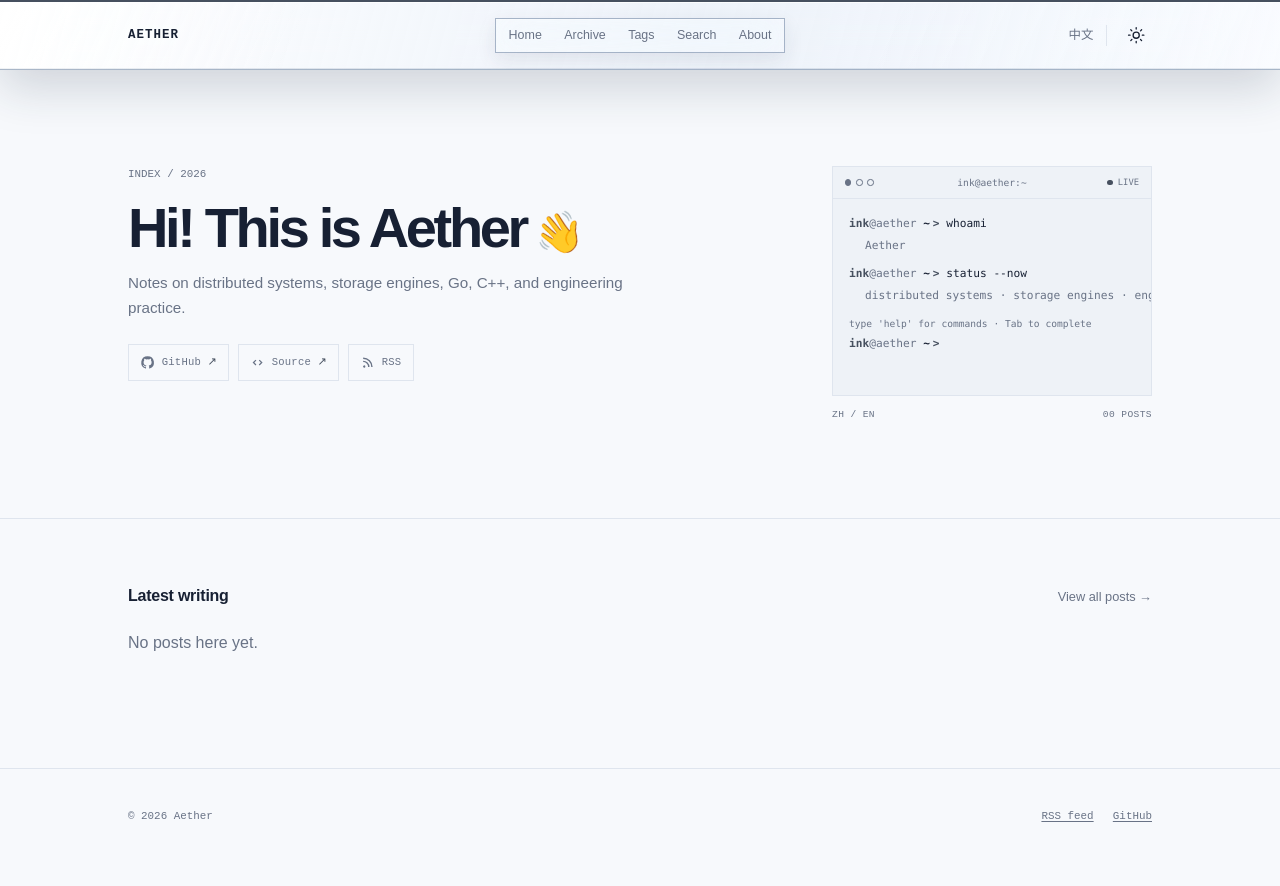
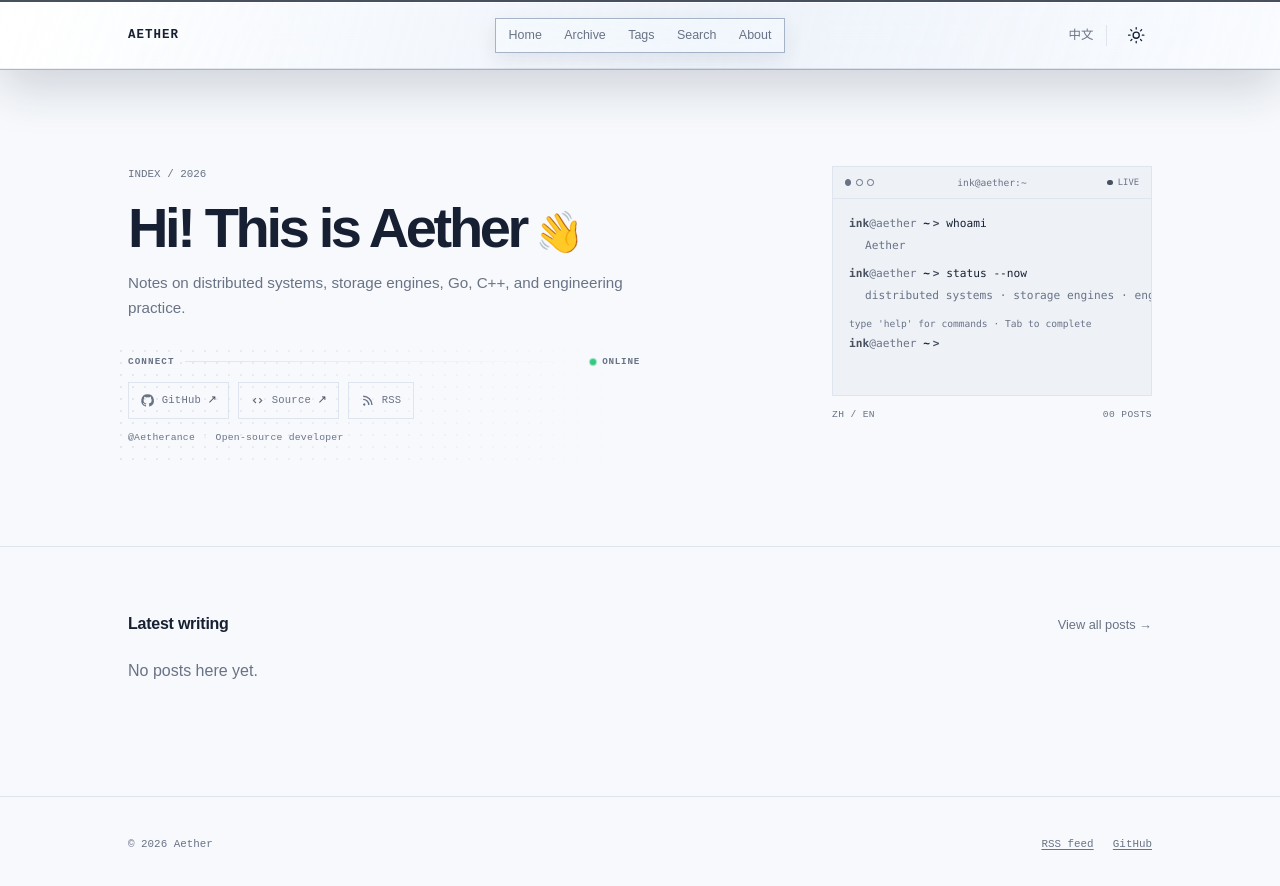
Before and after one commit to Aetherance/Aetherance.github.io, an Astro site: page /en in a window 1280 px wide. Before the commit the page ends 864 px from the top, so only its background shows below. Built offline with nearby package versions, Linux system fonts and the light colour scheme; Astro itself is replaced by a stand-in of ours.

Commit message:
style: decorate homepage connect panel

```diff
--- a/src/components/HomePage.astro
+++ b/src/components/HomePage.astro
@@ -31,6 +31,12 @@ const title = page > 1 ? (lang === 'zh' ? `文章 · 第 ${page} 页` : `Writing
         <p class="label">Index / {new Date().getFullYear()}</p>
         <h1>Hi! This is Aether<span aria-hidden="true">👋</span></h1>
         <p class="intro">{siteConfig.intro[lang]}</p>
+        <div class="connect-panel">
+          <div class="connect-heading" aria-hidden="true">
+            <span>Connect</span>
+            <i></i>
+            <span class="status"><b></b> Online</span>
+          </div>
           <nav class="profile-links" aria-label={lang === 'zh' ? '个人链接' : 'Profile links'}>
             <a href={siteConfig.social.github} rel="me noopener" target="_blank">
               <svg viewBox="0 0 24 24" aria-hidden="true"><path d="M12 2a10 10 0 0 0-3.16 19.49c.5.09.68-.22.68-.48v-1.87c-2.78.6-3.37-1.18-3.37-1.18-.45-1.16-1.11-1.47-1.11-1.47-.91-.62.07-.61.07-.61 1 .07 1.53 1.03 1.53 1.03.9 1.53 2.35 1.09 2.92.83.09-.65.35-1.09.64-1.34-2.22-.25-4.55-1.11-4.55-4.94 0-1.09.39-1.98 1.03-2.68-.1-.25-.45-1.27.1-2.64 0 0 .84-.27 2.75 1.02A9.6 9.6 0 0 1 12 6.82a9.6 9.6 0 0 1 2.5.34c1.91-1.3 2.75-1.02 2.75-1.02.55 1.37.2 2.39.1 2.64.64.7 1.03 1.59 1.03 2.68 0 3.84-2.34 4.68-4.57 4.93.36.31.68.92.68 1.86v2.76c0 .27.18.58.69.48A10 10 0 0 0 12 2Z"/></svg>
@@ -47,6 +53,8 @@ const title = page > 1 ? (lang === 'zh' ? `文章 · 第 ${page} 页` : `Writing
               RSS
             </a>
           </nav>
+          <p class="profile-note">@{siteConfig.handle}<span aria-hidden="true">·</span>{lang === 'zh' ? '开源开发者' : 'Open-source developer'}</p>
+        </div>
       </div>
       <div class="side">
         <MiniTerminal {lang} posts={posts.map((post) => ({ slug: postSlug(post), title: post.data.title, url: postPath(post) }))} />
@@ -76,11 +84,19 @@ const title = page > 1 ? (lang === 'zh' ? `文章 · 第 ${page} 页` : `Writing
   h1 { margin: 1rem 0 .85rem; font-size: clamp(2.1rem, 5vw, 3.5rem); font-weight: 600; letter-spacing: -.06em; line-height: 1; }
   h1 span { display: inline-block; margin-left: .2em; font-size: .72em; transform: rotate(-8deg); }
   .intro { max-width: 32rem; margin: 0; color: var(--muted); font-size: .95rem; }
-  .profile-links { display: flex; flex-wrap: wrap; gap: .55rem; margin-top: 1.5rem; }
+  .connect-panel { position: relative; isolation: isolate; margin-top: 1.45rem; padding: .7rem 0 .25rem; }
+  .connect-panel::before { content: ''; position: absolute; z-index: -1; inset: .1rem -.8rem -.6rem; background-image: radial-gradient(circle, color-mix(in srgb, var(--muted) 36%, transparent) .7px, transparent .8px); background-size: 12px 12px; opacity: .42; -webkit-mask-image: linear-gradient(90deg, #000, transparent 96%); mask-image: linear-gradient(90deg, #000, transparent 96%); pointer-events: none; }
+  .connect-heading { display: grid; grid-template-columns: auto minmax(2rem, 1fr) auto; align-items: center; gap: .65rem; color: var(--muted); font-family: ui-monospace, monospace; font-size: .58rem; font-weight: 650; letter-spacing: .12em; text-transform: uppercase; }
+  .connect-heading > i { height: 1px; background: linear-gradient(90deg, var(--line), transparent); }
+  .status { display: inline-flex; align-items: center; gap: .4rem; letter-spacing: .08em; }
+  .status b { width: .38rem; height: .38rem; border-radius: 50%; background: #35c982; box-shadow: 0 0 0 0 rgb(53 201 130 / 45%); animation: status-pulse 2.4s ease-out infinite; }
+  .profile-links { display: flex; flex-wrap: wrap; gap: .55rem; margin-top: .75rem; }
   .profile-links a { display: inline-flex; align-items: center; gap: .4rem; min-height: 2.35rem; padding: .4rem .7rem; border: 1px solid var(--line); color: var(--muted); font-family: ui-monospace, monospace; font-size: .66rem; letter-spacing: .02em; text-decoration: none; transition: background-color 160ms ease, border-color 160ms ease, color 160ms ease, transform 160ms ease; }
   .profile-links a:hover { border-color: var(--glass-line); background: var(--glass-bg); color: var(--text); transform: translateY(-1px); }
   .profile-links svg { width: .95rem; height: .95rem; fill: currentColor; }
   .profile-links span { color: var(--accent); font-size: .7rem; }
+  .profile-note { display: flex; gap: .45rem; margin: .7rem 0 0; color: var(--muted); font-family: ui-monospace, monospace; font-size: .61rem; letter-spacing: .025em; }
+  .profile-note span { color: var(--line); }
   .side { justify-self: end; width: min(100%, 20rem); min-width: 0; }
   .stats { display: flex; justify-content: space-between; gap: 1rem; margin-top: .65rem; color: var(--muted); font-family: ui-monospace, monospace; font-size: .6rem; letter-spacing: .04em; }
   .latest { padding-top: clamp(2.5rem, 6vw, 4rem); }
@@ -95,4 +111,10 @@ const title = page > 1 ? (lang === 'zh' ? `文章 · 第 ${page} 页` : `Writing
   @media (max-width: 460px) {
     h1 { font-size: 2rem; }
   }
+  @media (prefers-reduced-motion: reduce) {
+    .status b { animation: none; }
+  }
+  @keyframes status-pulse {
+    70%, 100% { box-shadow: 0 0 0 .4rem rgb(53 201 130 / 0%); }
+  }
 </style>
```
Lines whose indentation alone changed are shown as unchanged.
